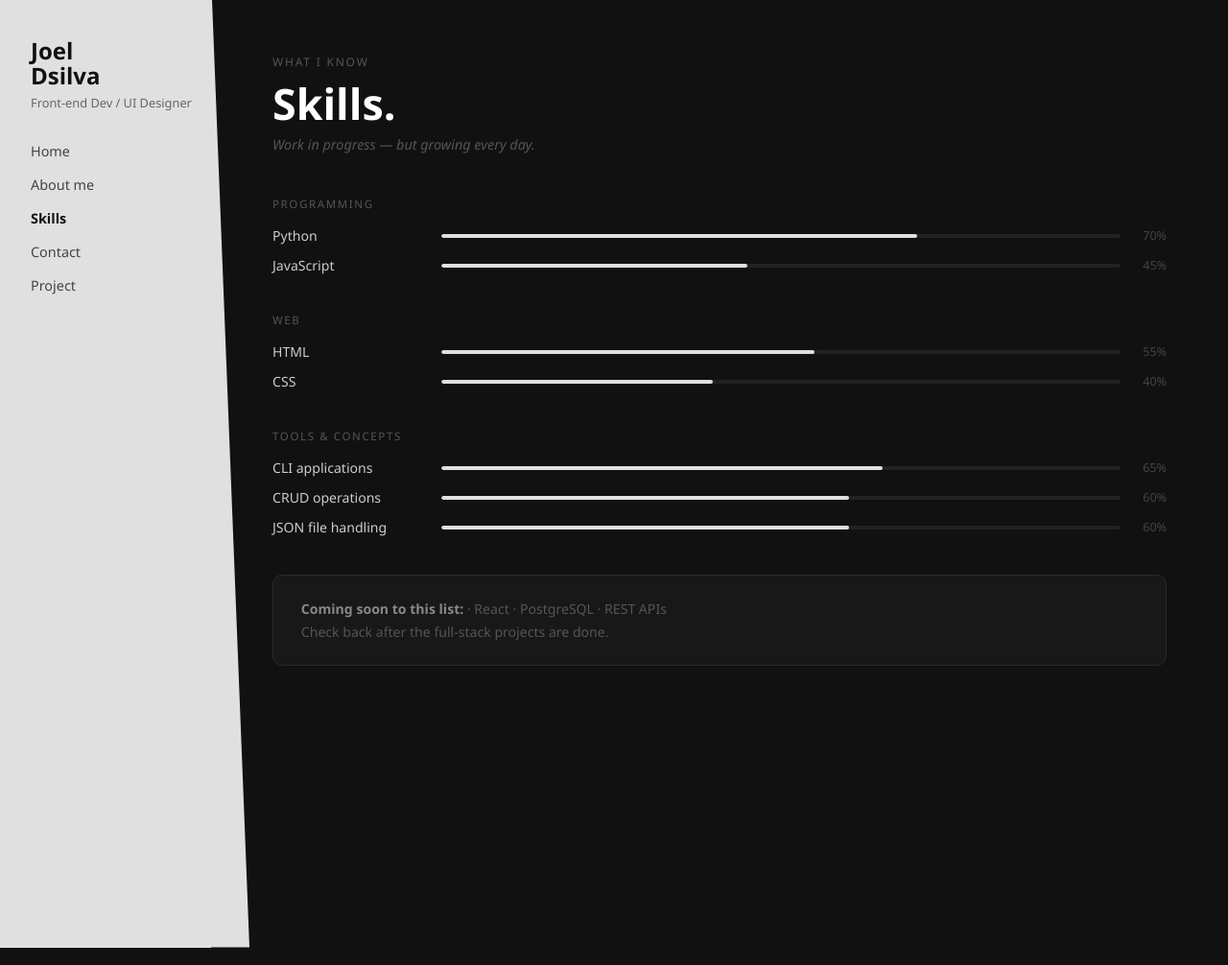
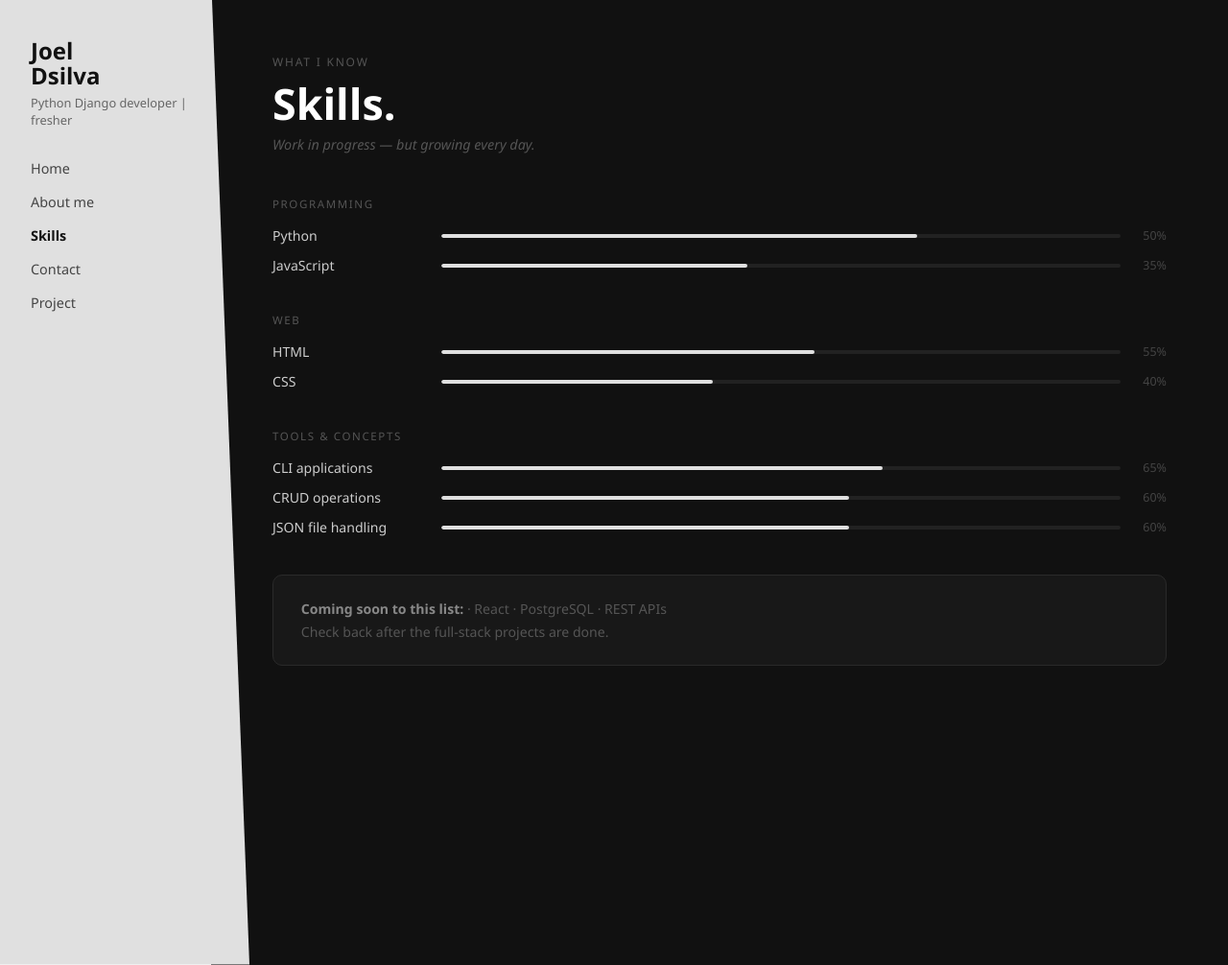
Before and after one commit to Joel0804/Portfolio, a Flask app: page /skills in a window 1280 px wide. Shown: the whole page at 96% size. Run offline with Flask 3, Linux system fonts and the light colour scheme.

Commit message:
changes in templates files

```diff
--- a/templates/about.html
+++ b/templates/about.html
@@ -159,7 +159,7 @@
     <aside class="sidebar">
       <div>
         <p class="sidebar-name">Joel<br>Dsilva</p>
-        <p class="sidebar-role">Front-end Dev / UI Designer</p>
+        <p class="sidebar-role">Python django developer | fresher</p>
       </div>
       <nav class="sidebar-nav">
         <a href="/">Home</a>
@@ -202,8 +202,6 @@
 
       <p class="section-heading fade-in delay-4">Currently learning</p>
       <div class="tags fade-in delay-4">
-        <span class="tag">Node.js</span>
-        <span class="tag">Express.js</span>
         <span class="tag">React.js</span>
         <span class="tag">PostgreSQL</span>
         <span class="tag">REST APIs</span>
--- a/templates/contact.html
+++ b/templates/contact.html
@@ -226,7 +226,7 @@
     <aside class="sidebar">
       <div>
         <p class="sidebar-name">Joel<br>Dsilva</p>
-        <p class="sidebar-role">Front-end Dev / UI Designer</p>
+        <p class="sidebar-role">Python django developer | fresher</p>
       </div>
       <nav class="sidebar-nav">
         <a href="/">Home</a>
--- a/templates/projects.html
+++ b/templates/projects.html
@@ -124,7 +124,7 @@
   <aside class="sidebar">
     <div>
       <p class="sidebar-name">Joel<br>Dsilva</p>
-      <p class="sidebar-role">Front-end Dev / UI Designer</p>
+      <p class="sidebar-role">Python djnago developer | fresher</p>
     </div>
     <nav class="sidebar-nav">
         <a href="/">Home</a>
--- a/templates/skills.html
+++ b/templates/skills.html
@@ -175,7 +175,7 @@
     <aside class="sidebar">
       <div>
         <p class="sidebar-name">Joel<br>Dsilva</p>
-        <p class="sidebar-role">Front-end Dev / UI Designer</p>
+        <p class="sidebar-role">Python Django developer | fresher</p>
       </div>
       <nav class="sidebar-nav">
         <a href="/">Home</a>
@@ -199,12 +199,12 @@
           <div class="skill-item fade-in" style="--fill: 70%">
             <span class="skill-name">Python</span>
             <div class="skill-bar-track"><div class="skill-bar-fill"></div></div>
-            <span class="skill-percent">70%</span>
+            <span class="skill-percent">50%</span>
           </div>
           <div class="skill-item fade-in delay-1" style="--fill: 45%">
             <span class="skill-name">JavaScript</span>
             <div class="skill-bar-track"><div class="skill-bar-fill"></div></div>
-            <span class="skill-percent">45%</span>
+            <span class="skill-percent">35%</span>
           </div>
         </div>
       </div>
```
